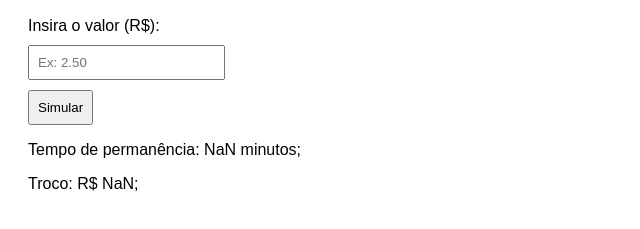
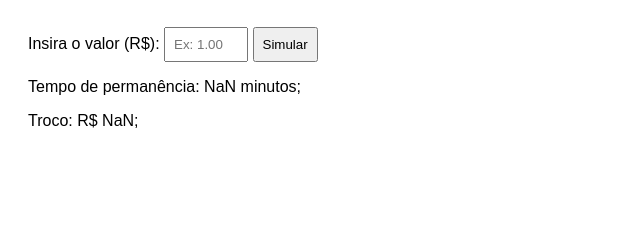
Before and after one commit to williamsantanam/CURSO-EBAC, a plain HTML site: page EBAC/7- MODULO 07 PARQUIMETRO/index.html in a window 1280 px wide. Both pictures are taken after a click on the button "Simular". Shown: the part 79-308 px from the top of the page, without its empty margins (0-640 px from the left). Drawn offline with Linux system fonts and the light colour scheme.

Commit message:
ATUALIZAÇÃO

```diff
--- a/EBAC/7- MODULO 07 PARQUIMETRO/index.html
+++ b/EBAC/7- MODULO 07 PARQUIMETRO/index.html
@@ -10,12 +10,14 @@
 <body>
   <h2>Simulador de Parquímetro</h2>
 
-  <label for="valor">Insira o valor (R$):</label><br>
-  <input type="number" step="0.01" id="valor" placeholder="Ex: 2.50"><br>
+  <label for="valor">Insira o valor (R$):</label>
+
+  <input type="number" step="0.01" id="valor" placeholder="Ex: 1.00" min="0" max="3">
+
   <button onclick="calcularTempo()">Simular</button>
 
-  <p id="tempo">Tempo de permanência: </p>
-  <p id="troco">Troco: </p>
+  <p id="tempo"> </p>
+  <p id="troco"> </p>
 
 </body>
 </html>
--- a/EBAC/7- MODULO 07 PARQUIMETRO/meu.js
+++ b/EBAC/7- MODULO 07 PARQUIMETRO/meu.js
@@ -6,22 +6,30 @@
 
         calcularTempo(valorPago) {
             const tempoEmHoras = (valorPago - this.taxaMinima) / this.taxaPorHora;
-            const tempoEmMinutos = tempoEmHoras * 60;
+            const tempoEmMinutos = tempoEmHoras * 60 * 1 ;
             return tempoEmMinutos;
+
         }
 
         calcularTroco(valorPago, tempo) {
             const valorTotal = this.taxaMinima - (tempo / 60) + this.taxaPorHora;
             return valorPago - valorTotal;
+
         }
     }
 
     function calcularTempo() {
         const valorPago = parseFloat(document.getElementById("valor").value);
-        const parquimetro = new Parquimetro(2.50, 1.50); // Taxa por hora e taxa mínima
+        const parquimetro = new Parquimetro(2.5, 1.5);//Taxa por hora e taxa mínima
         const tempo = parquimetro.calcularTempo(valorPago);
+        if(valorPago >= 7){
+            alert("⚠️ERRO! VALOR MÁXIMO PERMITIDO É 6,50.")
+            return;
+        }
         const troco = parquimetro.calcularTroco(valorPago, tempo);
 
-        document.getElementById("tempo").textContent = `Tempo de permanência: ${tempo.toFixed(2)} minutos;`
+        document.getElementById("tempo").textContent = `Tempo de permanência: ${tempo.toFixed(0)} minutos;`
         document.getElementById("troco").textContent = `Troco: R$ ${troco.toFixed(2)};`
+
+
     }
```
